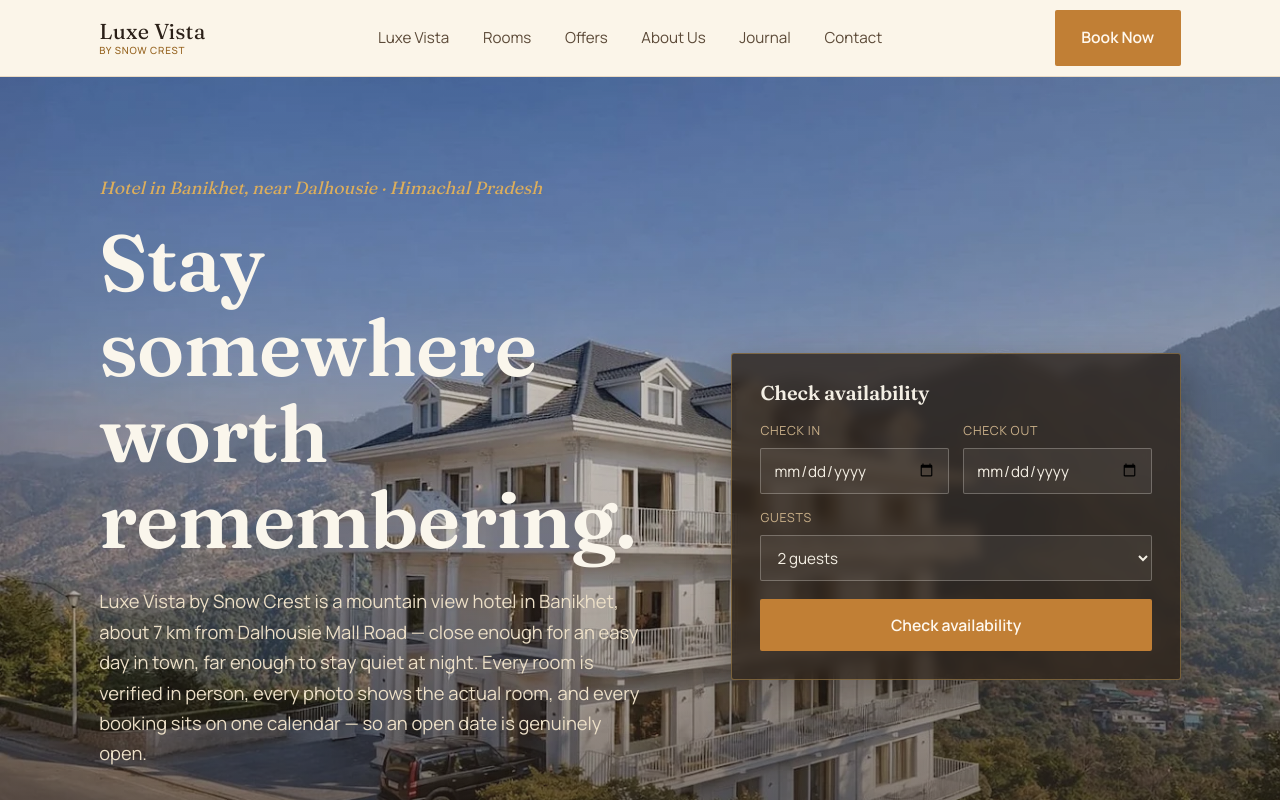
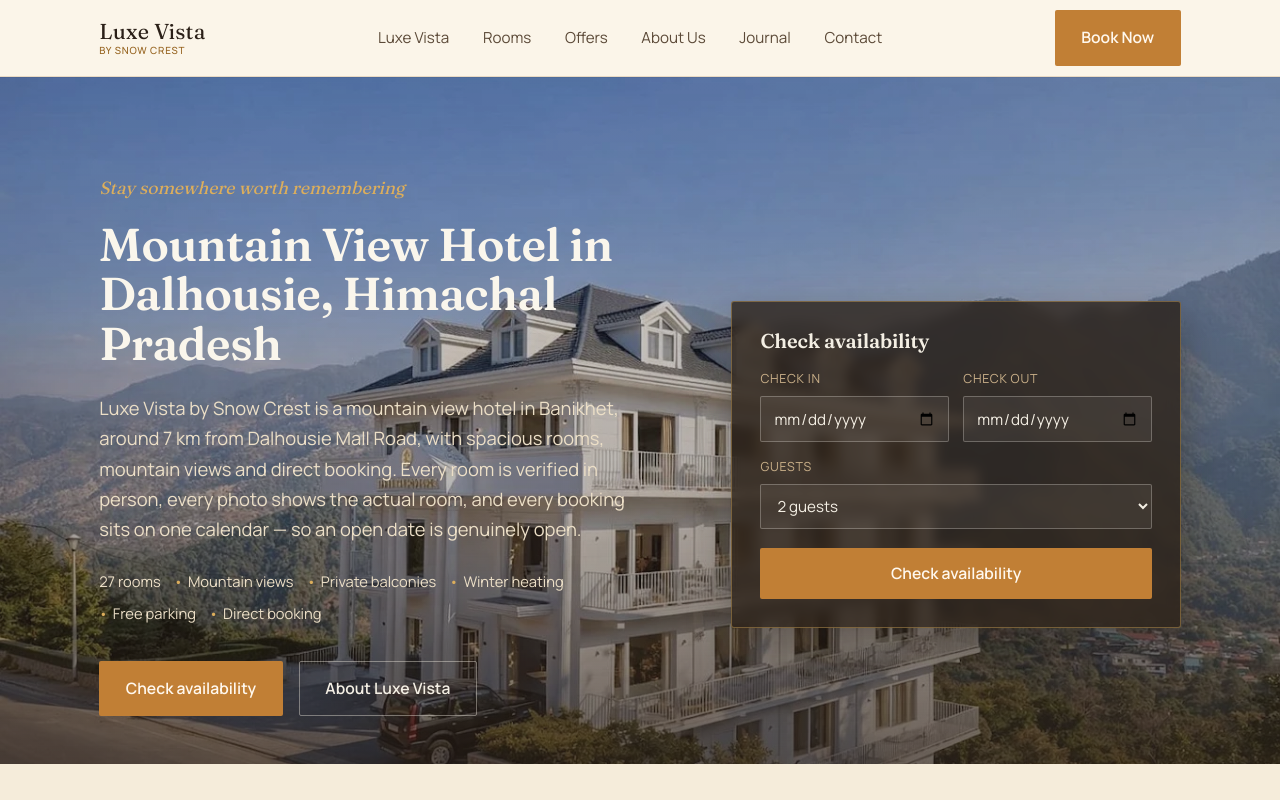
Before and after one commit to harvinder2414-stack/snowcrest-nextjs, a Next.js app: page / in a window 1280 px wide. Shown: the top 800 px of the page. Built offline with nearby package versions, Linux system fonts and the light colour scheme.

Commit message:
desktopp

```diff
--- a/app/globals.css
+++ b/app/globals.css
@@ -361,7 +361,7 @@ p {
   background-image: linear-gradient(180deg, rgba(43, 32, 24, 0.18) 0%, rgba(43, 32, 24, 0.32) 60%, rgba(43, 32, 24, 0.7) 100%),
     url("/images/hotel-exterior.webp");
   background-size: cover;
-  background-position: center 30%;
+  background-position: center 38%;
 }
 
 .hero-grid {
@@ -389,6 +389,7 @@ p {
   }
   .hero-booking {
     justify-self: end;
+    margin-top: 2.5rem;
   }
 }
 
@@ -401,8 +402,8 @@ p {
 }
 
 .hero h1 {
-  font-size: clamp(2.6rem, 6.2vw, 5.1rem);
-  max-width: 16ch;
+  font-size: clamp(1.9rem, 3.6vw, 3.1rem);
+  max-width: 20ch;
   color: #faf6ec;
 }
 
@@ -411,6 +412,33 @@ p {
   max-width: 34rem;
   font-size: 1.15rem;
   color: var(--mist);
+}
+
+.hero-highlights {
+  display: flex;
+  flex-wrap: wrap;
+  gap: 0.5rem 0;
+  list-style: none;
+  margin: 1.5rem 0 0;
+  padding: 0;
+  font-size: 0.92rem;
+  color: var(--mist);
+}
+
+.hero-highlights li {
+  position: relative;
+  padding: 0 0.85rem;
+}
+
+.hero-highlights li:first-child {
+  padding-left: 0;
+}
+
+.hero-highlights li + li::before {
+  content: "•";
+  position: absolute;
+  left: -0.05rem;
+  color: var(--gold-line);
 }
 
 .hero-actions {
--- a/app/layout.js
+++ b/app/layout.js
@@ -103,6 +103,7 @@ const hotelSchema = {
     { "@type": "LocationFeatureSpecification", name: "Private balconies (select rooms)" },
     { "@type": "LocationFeatureSpecification", name: "In-room heating" },
     { "@type": "LocationFeatureSpecification", name: "Marble bathrooms" },
+    { "@type": "LocationFeatureSpecification", name: "Free parking" },
   ],
   sameAs: ["https://www.instagram.com/hotelsnowcrest"],
 };
--- a/app/page.js
+++ b/app/page.js
@@ -6,6 +6,7 @@ import { rooms } from "@/lib/rooms";
 import { getAllPosts } from "@/lib/posts";
 
 export const metadata = {
+  title: { absolute: "Hotel in Dalhousie | Mountain View Hotel in Banikhet | Luxe Vista" },
   alternates: { canonical: "/" },
 };
 
@@ -20,19 +21,27 @@ export default function HomePage() {
         <div className="container">
           <div className="hero-grid">
             <div>
-              <p className="hero-eyebrow">Hotel in Banikhet, near Dalhousie · Himachal Pradesh</p>
-              <h1>Stay somewhere worth remembering.</h1>
+              <p className="hero-eyebrow">Stay somewhere worth remembering</p>
+              <h1>Mountain View Hotel in Dalhousie, Himachal Pradesh</h1>
               <p className="hero-sub">
                 Luxe Vista by Snow Crest is a mountain view hotel in
-                Banikhet, about 7 km from Dalhousie Mall Road — close
-                enough for an easy day in town, far enough to stay quiet at
-                night. Every room is verified in person, every photo shows
-                the actual room, and every booking sits on one calendar —
-                so an open date is genuinely open.
+                Banikhet, around 7 km from Dalhousie Mall Road, with
+                spacious rooms, mountain views and direct booking. Every
+                room is verified in person, every photo shows the actual
+                room, and every booking sits on one calendar — so an open
+                date is genuinely open.
               </p>
+              <ul className="hero-highlights">
+                <li>27 rooms</li>
+                <li>Mountain views</li>
+                <li>Private balconies</li>
+                <li>Winter heating</li>
+                <li>Free parking</li>
+                <li>Direct booking</li>
+              </ul>
               <div className="hero-actions">
                 <Link href="/rooms" className="btn btn--copper">
-                  View rooms &amp; rates
+                  Check availability
                 </Link>
                 <Link href="/luxe-vista" className="btn btn--outline-night">
                   About Luxe Vista
@@ -170,7 +179,7 @@ export default function HomePage() {
           <RidgeDivider tone="night" />
           <div className="section-head" style={{ marginTop: "2.5rem" }}>
             <p className="eyebrow">Guests say</p>
-            <h2 style={{ fontSize: "1.6rem" }}>Rated 4.5★ on Google (93 reviews)</h2>
+            <h2 style={{ fontSize: "1.6rem" }}>4.5★ on Google (93 reviews) · 4.9/5 on Tripadvisor (20 reviews)</h2>
           </div>
           <div className="testimonial-row">
             <div className="testimonial">
--- a/app/rooms/[slug]/page.js
+++ b/app/rooms/[slug]/page.js
@@ -11,7 +11,7 @@ export function generateMetadata({ params }) {
   const room = getRoomBySlug(params.slug);
   if (!room) return {};
   return {
-    title: room.name,
+    title: room.h1,
     description: room.blurb,
     alternates: { canonical: `/rooms/${room.slug}` },
   };
@@ -29,7 +29,7 @@ export default function RoomDetailPage({ params }) {
       <section className="page-hero">
         <div className="container">
           <p className="eyebrow">{room.tagline}</p>
-          <h1>{room.name}</h1>
+          <h1>{room.h1}</h1>
           <p>{room.blurb}</p>
         </div>
       </section>
```
Also changed, not shown: lib/rooms.js.
